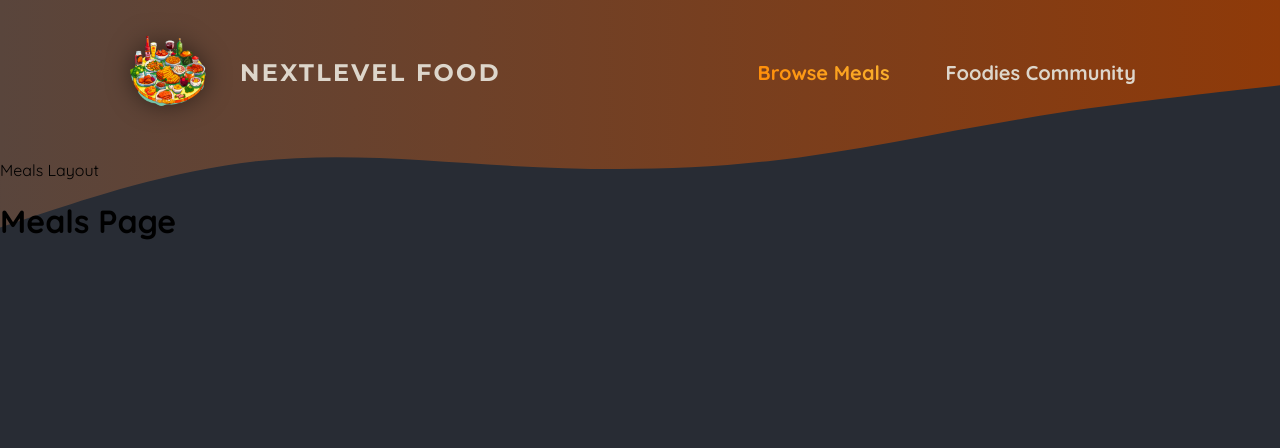
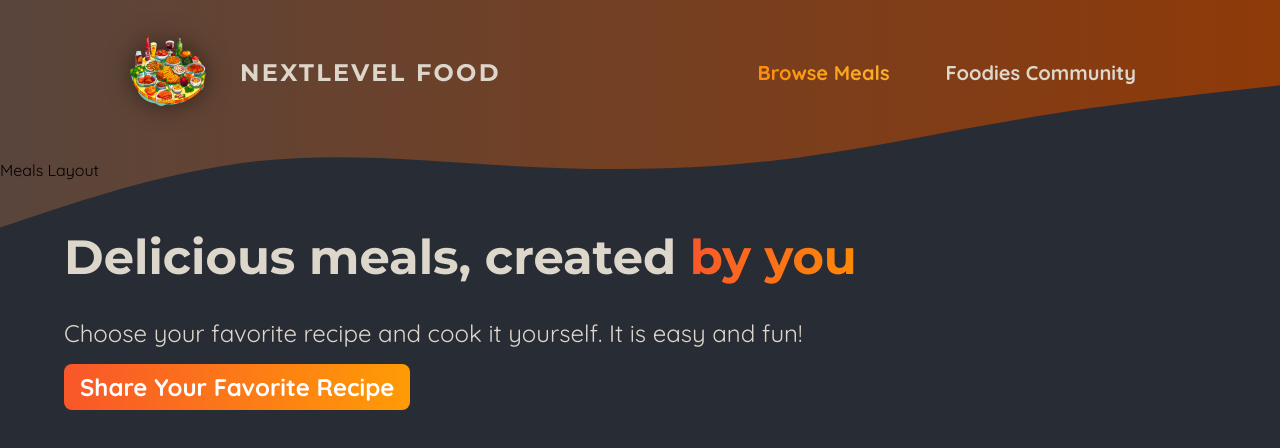
Before and after one commit to bug-end/foodies-nextjs-app, a Next.js app: page /meals in a window 1280 px wide. Shown: the top 448 px of the page. Built offline with nearby package versions, Linux system fonts and the light colour scheme.

Commit message:
improving meals page

```diff
--- a/app/meals/page.js
+++ b/app/meals/page.js
@@ -1,3 +1,19 @@
+import Link from 'next/link';
+import styles from './page.module.css';
+
 export default function MealsPage() {
-  return <h1>Meals Page</h1>;
+  return (
+    <>
+      <header className={styles.header}>
+        <h1>
+          Delicious meals, created <span className={styles.highlight}>by you</span>
+        </h1>
+        <p>Choose your favorite recipe and cook it yourself. It is easy and fun!</p>
+        <p className={styles.cta}>
+          <Link href='/meals/share'>Share Your Favorite Recipe</Link>
+        </p>
+      </header>
+      <main className={styles.main}></main>
+    </>
+  );
 }
--- /dev/null
+++ b/app/meals/page.module.css
@@ -0,0 +1,51 @@
+.header {
+  gap: 3rem;
+  margin: 3rem auto 5rem auto;
+  width: 90%;
+  max-width: 75rem;
+  color: #ddd6cb;
+  font-size: 1.5rem;
+}
+
+.header h1 {
+  font-family: 'Montserrat', sans-serif;
+}
+
+.highlight {
+  background: linear-gradient(90deg, #f9572a, #ff8a05);
+  background-clip: text;
+  -webkit-background-clip: text;
+  -webkit-text-fill-color: transparent;
+}
+
+.header p {
+  margin: 0;
+}
+
+.cta a {
+  display: inline-block;
+  margin-top: 1rem;
+  padding: 0.5rem 1rem;
+  border-radius: 0.5rem;
+  background: linear-gradient(90deg, #f9572a, #ff9b05);
+  color: #ffffff;
+  font-weight: bold;
+  text-decoration: none;
+}
+
+.loading {
+  text-align: center;
+  animation: loading 1.2s ease-in-out infinite;
+}
+
+@keyframes loading {
+  0% {
+    color: #e9e9e9;
+  }
+  50% {
+    color: #b89b84;
+  }
+  100% {
+    color: #e9e9e9;
+  }
+}
```
